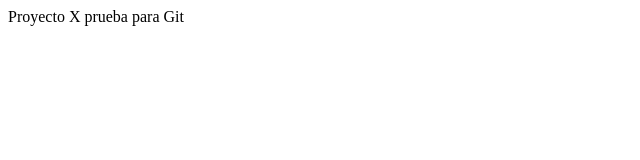
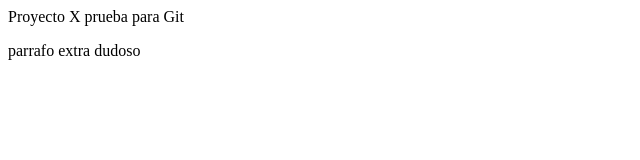
Before and after one commit to MiguelMalagon90/proyectoX, a plain HTML site: page index.html in a window 1280 px wide. Shown: the whole page, without its empty margins (0-640 px from the left). Drawn offline with Linux system fonts and the light colour scheme.

```diff
--- a/index.html
+++ b/index.html
@@ -4,5 +4,6 @@
     </head>
     <body>
         <p>Proyecto X prueba para Git</p>
+        <p>parrafo extra dudoso</p>
     </body>
 </html>
```
Also changed, not shown: 1 other file.
